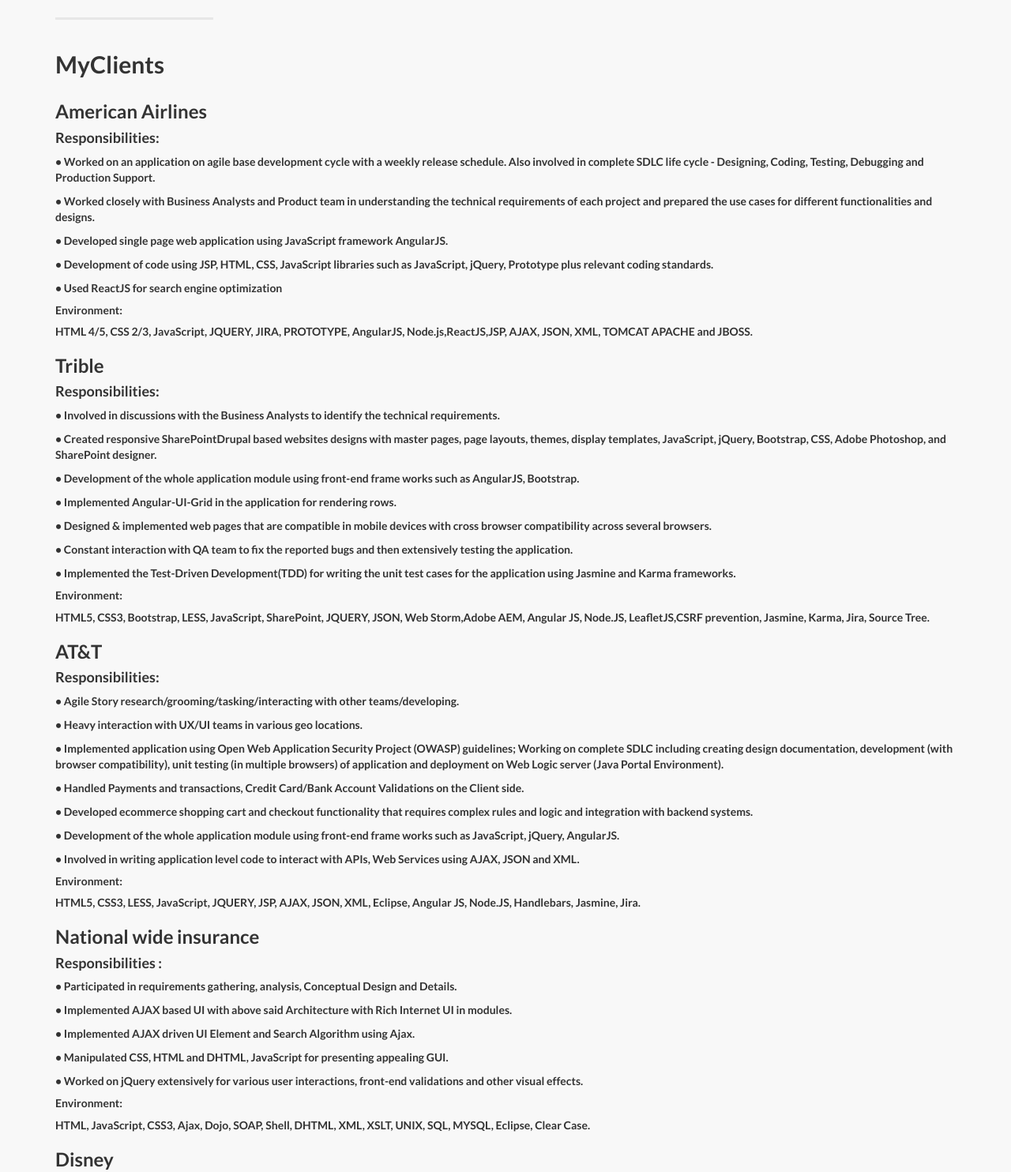
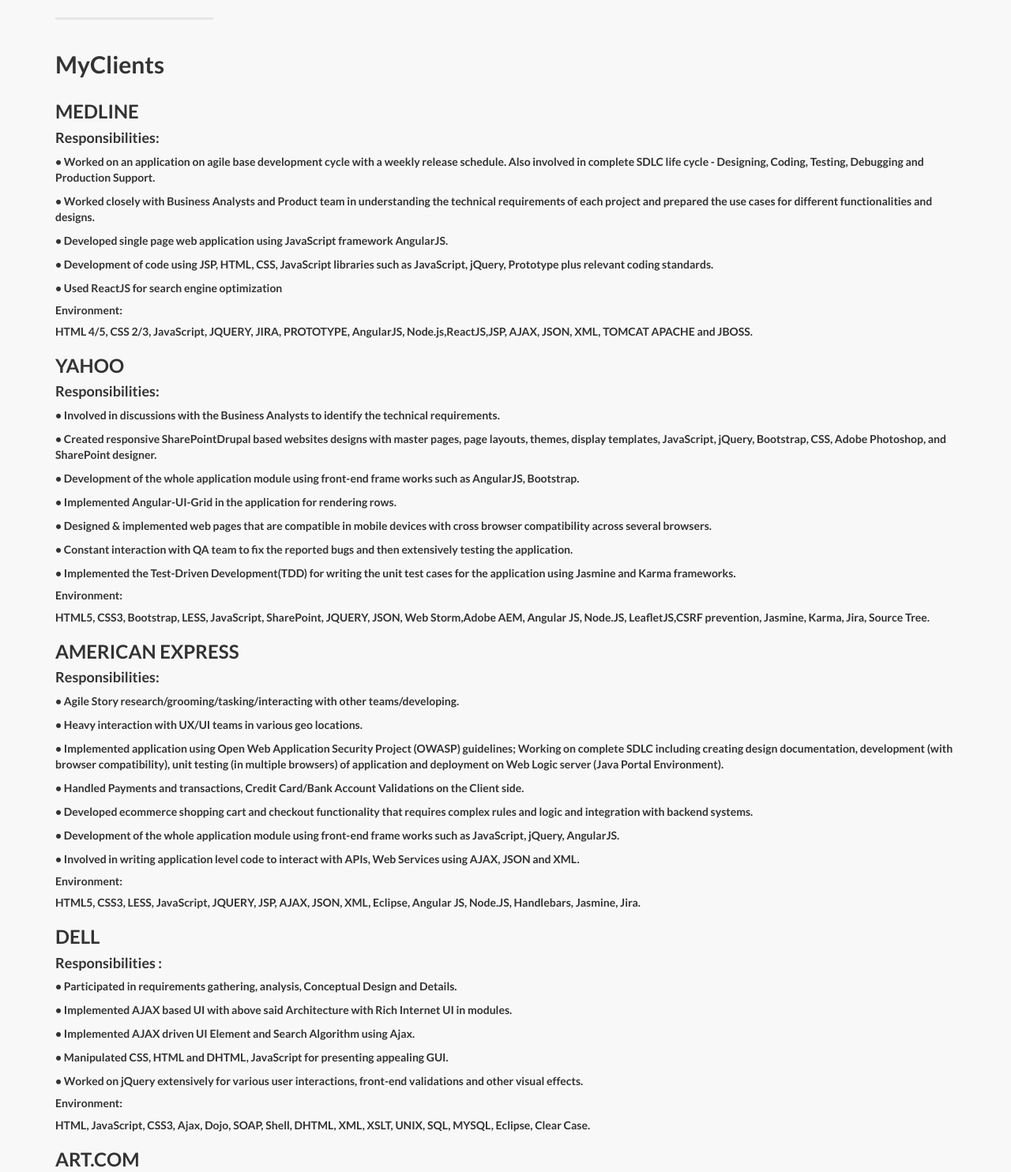
Before and after one commit to svenkat5335/Saitej, a plain HTML site: page index.html in a window 1280 px wide. Shown: the part 1160-2644 px from the top of the page at 79% size. Drawn offline with Linux system fonts and the light colour scheme.

Commit message:
Update index.html

```diff
--- a/index.html
+++ b/index.html
@@ -9,7 +9,7 @@
     <meta name="description" content="">
     <meta name="author" content="">
 
-    <title>Venkat</title>
+    <title>Saitej</title>
 
     <!-- Bootstrap Core CSS -->
     <link href="css/bootstrap.min.css" rel="stylesheet">
@@ -115,7 +115,7 @@
                     <div class="clearfix"></div>
                     <h2 class="section-heading">MyClients</h2>
 
-                    <h3>American Airlines</h3>
+                    <h3>MEDLINE</h3>
                     <div>
 
 <h4>Responsibilities:</h4>
@@ -126,7 +126,7 @@
 <p>•	Used ReactJS for search engine optimization  </p>
 
 <p><h5>Environment:</h5> HTML 4/5, CSS 2/3, JavaScript, JQUERY, JIRA, PROTOTYPE, AngularJS, Node.js,ReactJS,JSP, AJAX, JSON, XML,  TOMCAT APACHE and JBOSS.</p>
-                    <h3>Trible</h3>
+                    <h3>YAHOO</h3>
 
 <h4>Responsibilities:</h4>
 <p>•	Involved in discussions with the Business Analysts to identify the technical requirements.</p>
@@ -141,7 +141,7 @@
 
 
 
-                    <h3>AT&T</h3>
+                    <h3>AMERICAN EXPRESS</h3>
 
 <h4>Responsibilities:</h4>
 <p>•	Agile Story research/grooming/tasking/interacting with other teams/developing.</p>
@@ -154,7 +154,7 @@
 
 
 <p><h5>Environment:</h5> HTML5, CSS3, LESS, JavaScript, JQUERY, JSP, AJAX, JSON, XML, Eclipse, Angular JS, Node.JS, Handlebars, Jasmine, Jira.</p>
-                     <h3>National wide insurance</h3>
+                     <h3>DELL</h3>
 
 <h4>Responsibilities :</h4>
 <p>•	Participated in requirements gathering, analysis, Conceptual Design and Details. </p>
@@ -165,7 +165,7 @@
 
 
 <p><h5>Environment:</h5> HTML, JavaScript, CSS3, Ajax, Dojo, SOAP, Shell, DHTML, XML, XSLT, UNIX, SQL, MYSQL, Eclipse, Clear Case.</p>
-                      <h3>Disney</h3>
+                      <h3>ART.COM</h3>
 <h4>Responsibilities:</h4>
 <p>•	Closely worked with business system analyst to understand the requirements to ensure that right set of UI modules been built.</p>
 <p>•	Support and administration of SharePoint server 2007, simple PowerShell scripts and Active Directory user account integration. Customization of websites SharePoint Designer, building with .net at junior level in spare time.</p>
@@ -177,7 +177,7 @@
  <p><h5>Environment:</h5> HTML, CSS,JavaScript, SharePoint,jQuery, AJAX,JSON, XML,XSS.</p>
 
 
-                     <h3>Galaxy Solutions</h3>
+                     <h3>ASTER MINDS</h3>
 
 <h4>Responsibilities:</h4>
 
```
